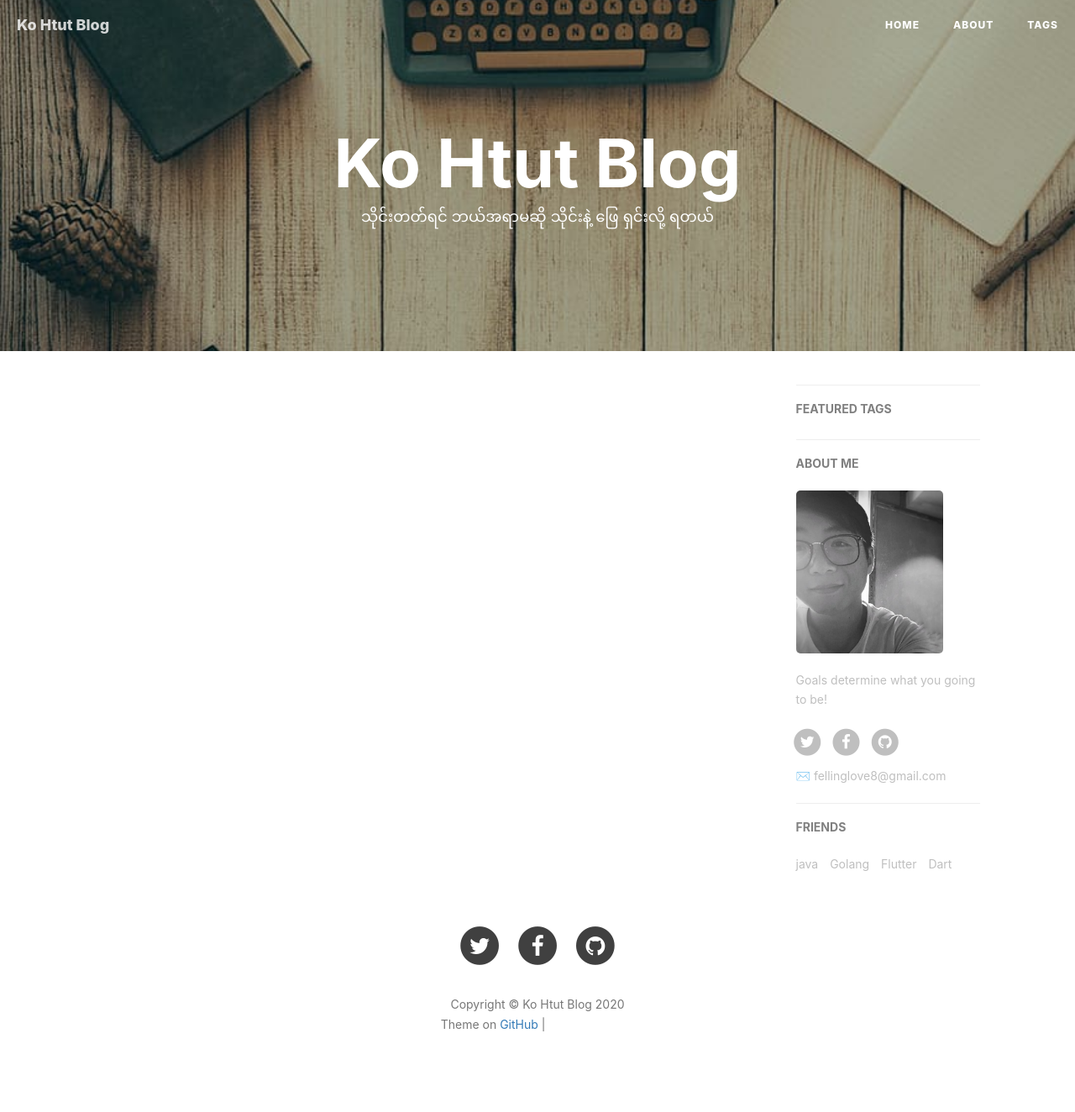
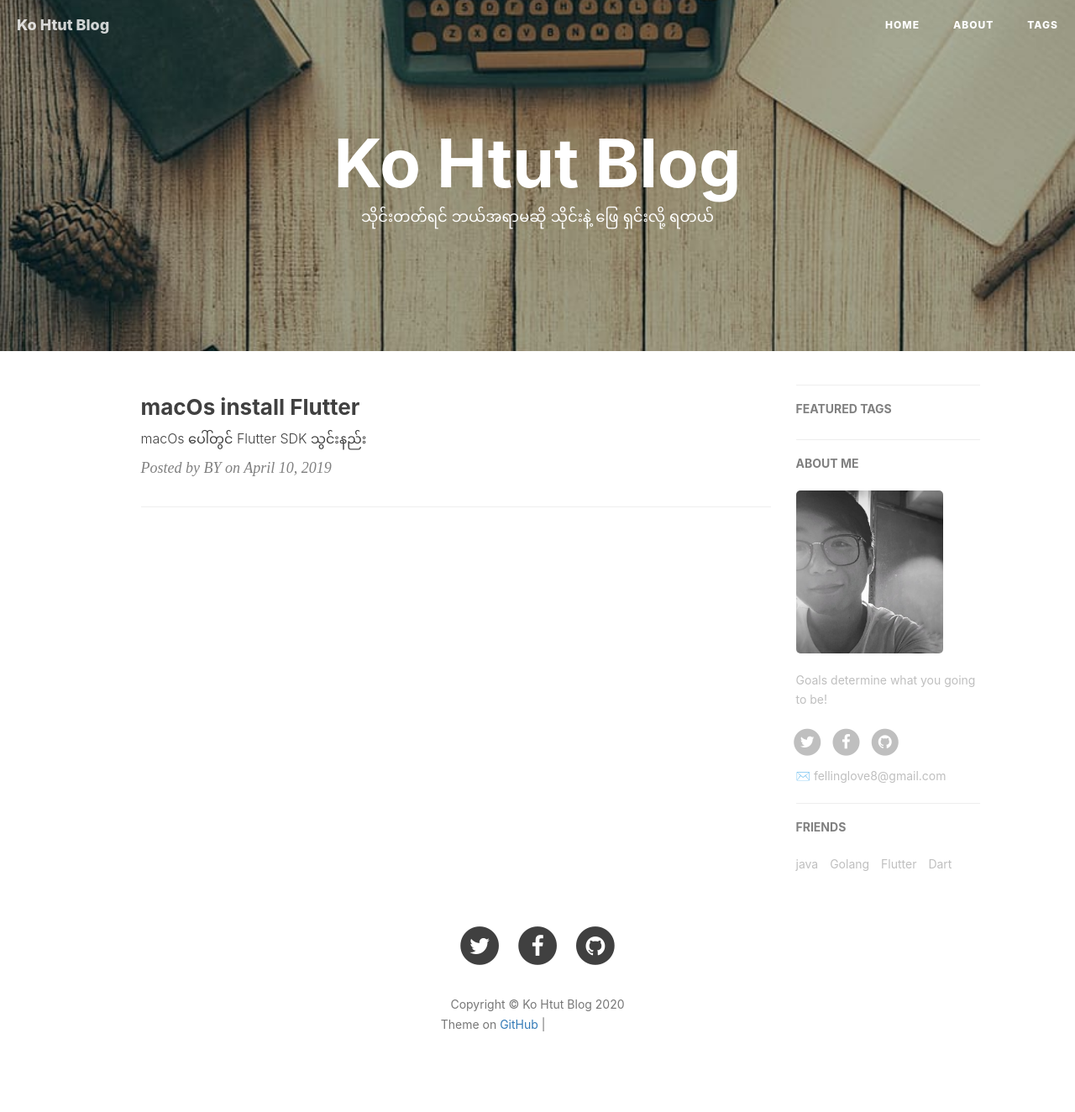
Before and after one commit to ko-htut/ko-htut.github.io, a Jekyll site: the page built from index.html, in a window 1280 px wide. Shown: the whole page at 84% size. Built offline with Jekyll 4.4.1, drawn with Linux system fonts in a browser that asks for light colours; nearby versions of some CDN libraries; the list of posts is cut into pages by our own code; comment, search, counter and statistics services are not loaded; grey boxes are pictures that could not be loaded.

Commit message:
post added

```diff
--- /dev/null
+++ b/_posts/2019-04-10-macOS-install-Flutter.md
@@ -0,0 +1,14 @@
+---
+layout:     post
+title:      macOs install Flutter
+subtitle:   macOs ပေါ်တွင် Flutter SDK သွင်းနည်း
+date:       2019-04-10
+author:     BY
+header-img: img/flutter.jpg
+catalog: true
+tags:
+    - macOs
+    - Flutter
+    - Dart
+    - SDK
+---
--- a/about.html
+++ b/about.html
@@ -15,13 +15,13 @@ header-img: "img/post-bg-rwd.jpg"
 <div class="zh post-container">
 
     <blockquote><p>Yet another iOS Developer. <br>
-        Yet another Life-long Student.</p></blockquote>
+        </blockquote>
 
         <p>Hi, I am <strong>Ko Htut ( Min Than Htut )</strong>，you can call me <strong>Ko Htut</strong>. I am an flutter software engineer</p>
 
         <p>This is my personal blog, through making Github Pages and Jekyll.My GitHub  👉 <a href="http://github.com/ko-htut">Github·Ko Htut</a>.</p>
 
-        <p>I am a sports enthusiast, I like fitness, running and boxing.</p>
+        <p>I am a sports enthusiast, I like eating and sleeping .</p>
 
         <h5>Talks</h5>
 
```
Also changed, not shown: img/flutter.jpg (added).
